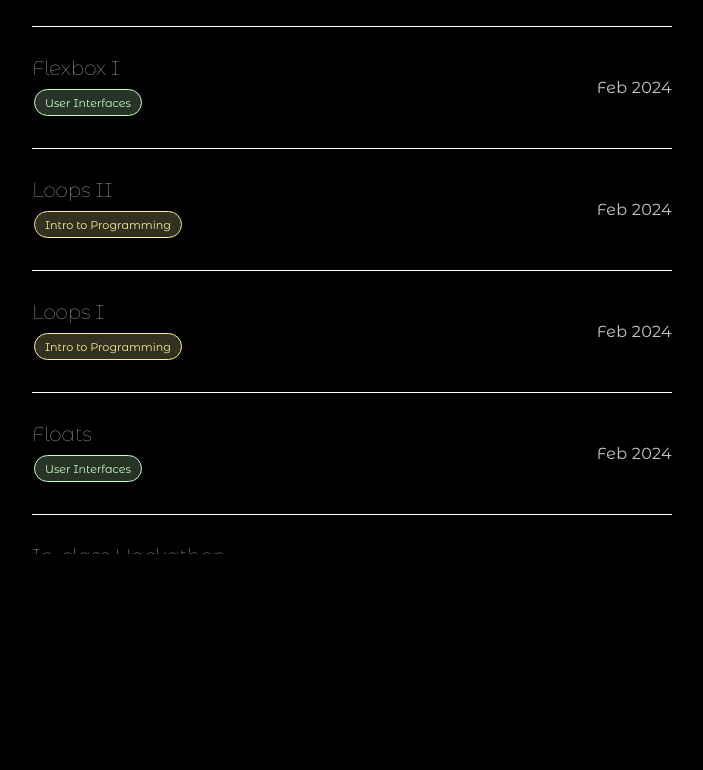
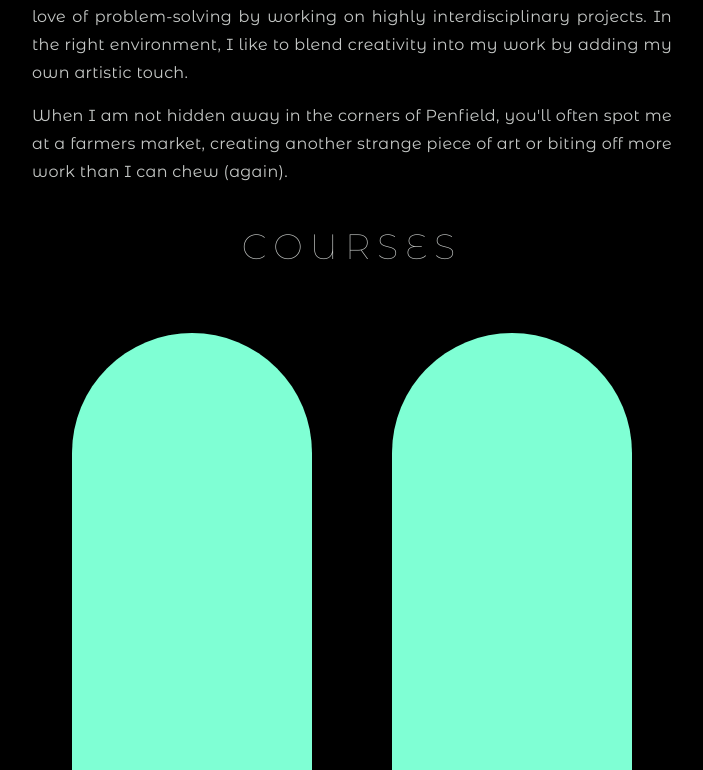
Before and after one commit to elizabeth-poggie/elizabeth-poggie, a Next.js app: page / in a window 1280 px wide. Shown: the part 270-1040 px from the top of the page, without its empty margins (338-1041 px from the left). Built offline with nearby package versions, Linux system fonts and the light colour scheme.

Commit message:
makin it NICE

```diff
--- a/pages/index.tsx
+++ b/pages/index.tsx
@@ -5,44 +5,29 @@ import { Notes } from "../src/views/notes/notes";
 import { getAllNotes } from "../src/utils/api";
 import { sortByCreatedDescending } from "../src/utils/helpers/sortByDate";
 import { Burger } from "../src/components/navigation/burger/Burger";
-
+import { Home } from "../src/views/home/home";
 export const navItems: ILink[] = [
   {
     href: "/",
+    text: "Home",
+  },
+  {
+    href: "/notes",
     text: "Notes",
   },
 ];
 
-interface IProps {
-  allNotes: INote[];
-}
+interface IProps {}
 
-export default function Index({ allNotes }: Readonly<IProps>) {
-  const sortedNotes = sortByCreatedDescending(allNotes);
+export default function Index({}: Readonly<IProps>) {
   return (
     <>
       <Meta />
       <Head>
-        <title>Poggie • Notes</title>
+        <title>Poggie</title>
       </Head>
       <Burger navItems={navItems} />
-      <Notes allNotes={sortedNotes} />
+      <Home />
     </>
   );
 }
-
-export const getStaticProps = async () => {
-  const allNotes = getAllNotes([
-    "slug",
-    "category",
-    "number",
-    "type",
-    "title",
-    "subtitle",
-    "created",
-  ]);
-
-  return {
-    props: { allNotes },
-  };
-};
--- a/src/views/about/about.module.scss
+++ /dev/null
@@ -1,32 +0,0 @@
-@import "../../styles/variables.scss";
-
-.container {
-  display: flex;
-  justify-content: flex-end;
-}
-
-.content {
-  width: 50%;
-  padding: calc(12 * $unit) calc(8 * $unit) calc(12 * $unit) 0;
-}
-
-.titleContainer {
-  position: relative;
-}
-
-.title {
-  padding: calc(10 * $unit) 0 calc(3 * $unit) 0;
-  position: absolute;
-  width: 100%;
-  z-index: 1;
-}
-
-@media screen and (max-width: $bp-sm) {
-  .title {
-    display: none;
-  }
-  .content {
-    width: 100%;
-    padding: calc(6 * $unit) calc(4 * $unit) calc(6 * $unit) calc(4 * $unit);
-  }
-}
--- /dev/null
+++ b/src/views/home/home.module.scss
@@ -0,0 +1,31 @@
+@import "../../styles/variables.scss";
+
+.container {
+  display: flex;
+  flex-direction: column;
+  padding: calc(20 * $unit) 0 calc(40 * $unit) calc(20 * $unit);
+  margin: auto;
+  width: 50%;
+}
+
+.paragraphContainer {
+  padding-bottom: 15px;
+  text-align: justify;
+}
+
+.collectionItem {
+  background-color: aquamarine;
+  width: 15vw;
+  height: 559.3px;
+  background-position: 50%;
+  background-size: cover;
+  border-radius: 20em;
+  flex: auto;
+  align-self: stretch;
+  margin: 40px;
+  overflow: hidden;
+}
+
+.collection {
+  display: flex;
+}
--- /dev/null
+++ b/src/views/home/home.tsx
@@ -0,0 +1,44 @@
+import { HorizontalLine } from "../../components/display/horizontal-line/horizontal-line";
+import { Carousel } from "../../components/layout/carousel/carousel";
+import { Text } from "../../components/typography/text/text";
+import styles from "./home.module.scss";
+
+export function Home() {
+  return (
+    <div className={styles.container}>
+      <Text variant="title" align="center">
+        Elizabeth Poggie
+      </Text>
+      <div className={styles.paragraphContainer}>
+        <Text variant="p">
+          I am currently a lecturer @ John Abbott College, where I teach
+          programming and web development.
+        </Text>
+      </div>
+      <div className={styles.paragraphContainer}>
+        <Text variant="p">
+          Throughout my career, I've been merging my technical expertise with my
+          love of problem-solving by working on highly interdisciplinary
+          projects. In the right environment, I like to blend creativity into my
+          work by adding my own artistic touch.
+        </Text>
+      </div>
+      <div className={styles.paragraphContainer}>
+        <Text variant="p">
+          When I am not hidden away in the corners of Penfield, you'll often
+          spot me at a farmers market, creating another strange piece of art or
+          biting off more work than I can chew (again).
+        </Text>
+      </div>
+
+      <HorizontalLine />
+      <Text variant="title" align="center">
+        Courses
+      </Text>
+      <div className={styles.collection}>
+        <div className={styles.collectionItem}></div>
+        <div className={styles.collectionItem}></div>
+      </div>
+    </div>
+  );
+}
```
Also changed, not shown: pages/notes/index.tsx (added, +42 -0 lines), src/views/about/about.tsx (deleted, +0 -32 lines).
